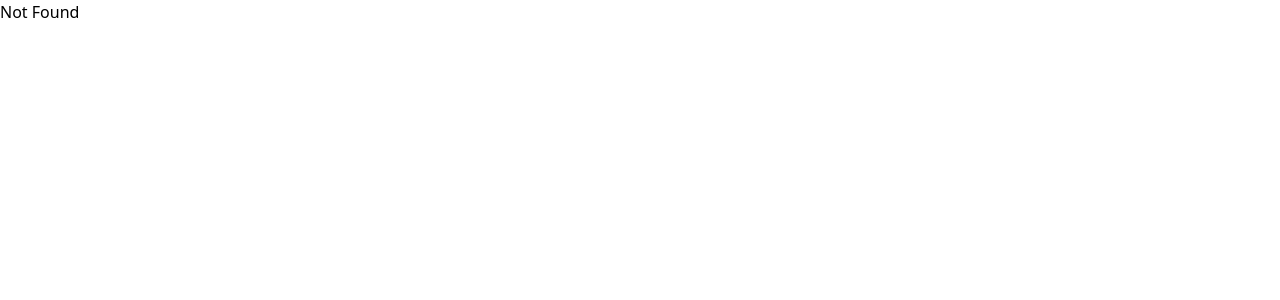
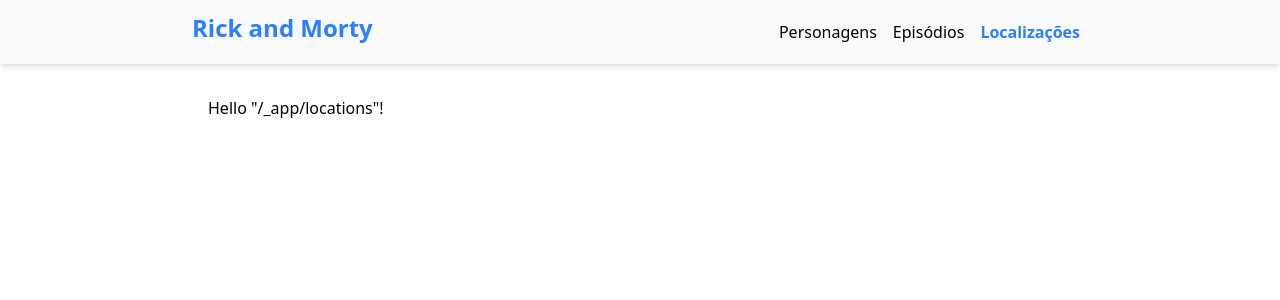
Before and after one commit to FerrGusttavo/rickmorty-vite, a React (Vite) app: page /locations in a window 1280 px wide. Shown: the top 300 px of the page. Built offline with nearby package versions, Linux system fonts and the light colour scheme.

Commit message:
feat: implement character listing with routing and API integration

```diff
--- a/src/App.tsx
+++ b/src/App.tsx
@@ -1,10 +1,25 @@
-import { createRouter, RouterProvider } from "@tanstack/react-router";
-import { routeTree } from "./routeTree.gen";
+import { QueryClient, QueryClientProvider } from '@tanstack/react-query'
+import { createRouter, RouterProvider } from '@tanstack/react-router'
+import { useState } from 'react'
+import { routeTree } from './routeTree.gen'
 
 const router = createRouter({ routeTree })
 
 export function App() {
+  const [queryClient] = useState(
+    () =>
+      new QueryClient({
+        defaultOptions: {
+          queries: {
+            staleTime: 1000 * 60 * 5, // 5 minutes
+          },
+        },
+      }),
+  )
+
   return (
-    <RouterProvider router={router} />
+    <QueryClientProvider client={queryClient}>
+      <RouterProvider router={router} />
+    </QueryClientProvider>
   )
 }
--- /dev/null
+++ b/src/components/header.tsx
@@ -0,0 +1,41 @@
+import { Link, linkOptions } from '@tanstack/react-router'
+
+const options = linkOptions([
+  {
+    to: '/',
+    label: 'Personagens',
+    activeOptions: { exact: true },
+  },
+  {
+    to: '/episodes',
+    label: 'Episódios',
+  },
+  {
+    to: '/locations',
+    label: 'Localizações',
+  },
+])
+
+export function Header() {
+  return (
+    <header className="flex items-center px-4 h-16 bg-gray-50 shadow-md mb-8">
+      <nav className="w-full max-w-4xl mx-auto flex justify-between">
+        <h1 className="text-blue-500 font-bold text-2xl">Rick and Morty</h1>
+        <div className="flex flex-wrap">
+          {options.map((option) => {
+            return (
+              <Link
+                {...option}
+                key={option.to}
+                activeProps={{ className: `font-semibold text-blue-500` }}
+                className="p-2"
+              >
+                {option.label}
+              </Link>
+            )
+          })}
+        </div>
+      </nav>
+    </header>
+  )
+}
--- /dev/null
+++ b/src/lib/axios/api.ts
@@ -0,0 +1,5 @@
+import axios from 'axios'
+
+export const api = axios.create({
+  baseURL: 'https://rickandmortyapi.com/api/',
+})
--- /dev/null
+++ b/src/pages/_app/-components/character-card.tsx
@@ -0,0 +1,35 @@
+import { Link } from '@tanstack/react-router'
+import type { Character } from '@/services/get-characters'
+
+interface CharacterCardProps {
+  character: Character
+}
+
+export function CharacterCard({ character }: CharacterCardProps) {
+  return (
+    <Link
+      to={`character/${character.id}`}
+      className="bg-gray-200 p-4 space-y-2"
+    >
+      <div>
+        <img className="rounded" src={character.image} alt={character.name} />
+      </div>
+      <div className="flex flex-col items-center">
+        <h2 className="text-center">{character.name}</h2>
+        <span className="text-sm font-light">{character.species}</span>
+      </div>
+      <div className="text-sm space-x-1 text-center">
+        <span className="text-gray-600">Status:</span>
+        <span
+          className={`font-medium ${character.status === 'Alive' ? 'text-green-500' : character.status === 'Dead' ? 'text-red-500' : 'text-black'}`}
+        >
+          {character.status}
+        </span>
+      </div>
+      <div className="flex flex-col text-sm text-center">
+        <span className="text-gray-600">Última localização:</span>
+        <span>{character.location.name}</span>
+      </div>
+    </Link>
+  )
+}
--- /dev/null
+++ b/src/pages/_app/episodes.tsx
@@ -0,0 +1,9 @@
+import { createFileRoute } from '@tanstack/react-router'
+
+export const Route = createFileRoute('/_app/episodes')({
+  component: RouteComponent,
+})
+
+function RouteComponent() {
+  return <div>Hello "/_app/episodes"!</div>
+}
--- a/src/pages/_app/index.tsx
+++ b/src/pages/_app/index.tsx
@@ -1,9 +1,28 @@
+import { useQuery } from '@tanstack/react-query'
 import { createFileRoute } from '@tanstack/react-router'
+import { getCharacters } from '@/services/get-characters'
+import { CharacterCard } from './-components/character-card'
 
 export const Route = createFileRoute('/_app/')({
-  component: Home,
+  component: RouteComponent,
 })
 
-function Home() {
-  return <div>Hello "/_app/"!</div>
+function RouteComponent() {
+  const { data: characters } = useQuery({
+    queryKey: ['characters'],
+    queryFn: getCharacters,
+  })
+
+  return (
+    <>
+      <h2 className="text-xl text-orange-500 font-semibold text-center mb-4">
+        Personagens
+      </h2>
+      <div className="w-full bg-gray-50 p-4 grid grid-cols-2 md:grid-cols-4 gap-4">
+        {characters?.results.map((character) => (
+          <CharacterCard key={character.id} character={character} />
+        ))}
+      </div>
+    </>
+  )
 }
--- /dev/null
+++ b/src/pages/_app/layout.tsx
@@ -0,0 +1,17 @@
+import { createFileRoute, Outlet } from '@tanstack/react-router'
+import { Header } from '@/components/header'
+
+export const Route = createFileRoute('/_app')({
+  component: AppLayout,
+})
+
+function AppLayout() {
+  return (
+    <>
+      <Header />
+      <div className="w-full max-w-4xl mx-auto px-4">
+        <Outlet />
+      </div>
+    </>
+  )
+}
--- /dev/null
+++ b/src/pages/_app/locations.tsx
@@ -0,0 +1,9 @@
+import { createFileRoute } from '@tanstack/react-router'
+
+export const Route = createFileRoute('/_app/locations')({
+  component: RouteComponent,
+})
+
+function RouteComponent() {
+  return <div>Hello "/_app/locations"!</div>
+}
--- a/src/routeTree.gen.ts
+++ b/src/routeTree.gen.ts
@@ -9,50 +9,111 @@
 // Additionally, you should also exclude this file from your linter and/or formatter to prevent it from being checked or modified.
 
 import { Route as rootRouteImport } from './pages/__root'
+import { Route as AppLayoutRouteImport } from './pages/_app/layout'
 import { Route as AppIndexRouteImport } from './pages/_app/index'
+import { Route as AppLocationsRouteImport } from './pages/_app/locations'
+import { Route as AppEpisodesRouteImport } from './pages/_app/episodes'
 
+const AppLayoutRoute = AppLayoutRouteImport.update({
+  id: '/_app',
+  getParentRoute: () => rootRouteImport,
+} as any)
 const AppIndexRoute = AppIndexRouteImport.update({
-  id: '/_app/',
+  id: '/',
   path: '/',
-  getParentRoute: () => rootRouteImport,
+  getParentRoute: () => AppLayoutRoute,
+} as any)
+const AppLocationsRoute = AppLocationsRouteImport.update({
+  id: '/locations',
+  path: '/locations',
+  getParentRoute: () => AppLayoutRoute,
+} as any)
+const AppEpisodesRoute = AppEpisodesRouteImport.update({
+  id: '/episodes',
+  path: '/episodes',
+  getParentRoute: () => AppLayoutRoute,
 } as any)
 
 export interface FileRoutesByFullPath {
+  '/episodes': typeof AppEpisodesRoute
+  '/locations': typeof AppLocationsRoute
   '/': typeof AppIndexRoute
 }
 export interface FileRoutesByTo {
+  '/episodes': typeof AppEpisodesRoute
+  '/locations': typeof AppLocationsRoute
   '/': typeof AppIndexRoute
 }
 export interface FileRoutesById {
   __root__: typeof rootRouteImport
+  '/_app': typeof AppLayoutRouteWithChildren
+  '/_app/episodes': typeof AppEpisodesRoute
+  '/_app/locations': typeof AppLocationsRoute
   '/_app/': typeof AppIndexRoute
 }
 export interface FileRouteTypes {
   fileRoutesByFullPath: FileRoutesByFullPath
-  fullPaths: '/'
+  fullPaths: '/episodes' | '/locations' | '/'
   fileRoutesByTo: FileRoutesByTo
-  to: '/'
-  id: '__root__' | '/_app/'
+  to: '/episodes' | '/locations' | '/'
+  id: '__root__' | '/_app' | '/_app/episodes' | '/_app/locations' | '/_app/'
   fileRoutesById: FileRoutesById
 }
 export interface RootRouteChildren {
-  AppIndexRoute: typeof AppIndexRoute
+  AppLayoutRoute: typeof AppLayoutRouteWithChildren
 }
 
 declare module '@tanstack/react-router' {
   interface FileRoutesByPath {
+    '/_app': {
+      id: '/_app'
+      path: ''
+      fullPath: ''
+      preLoaderRoute: typeof AppLayoutRouteImport
+      parentRoute: typeof rootRouteImport
+    }
     '/_app/': {
       id: '/_app/'
       path: '/'
       fullPath: '/'
       preLoaderRoute: typeof AppIndexRouteImport
-      parentRoute: typeof rootRouteImport
+      parentRoute: typeof AppLayoutRoute
+    }
+    '/_app/locations': {
+      id: '/_app/locations'
+      path: '/locations'
+      fullPath: '/locations'
+      preLoaderRoute: typeof AppLocationsRouteImport
+      parentRoute: typeof AppLayoutRoute
+    }
+    '/_app/episodes': {
+      id: '/_app/episodes'
+      path: '/episodes'
+      fullPath: '/episodes'
+      preLoaderRoute: typeof AppEpisodesRouteImport
+      parentRoute: typeof AppLayoutRoute
     }
   }
 }
 
+interface AppLayoutRouteChildren {
+  AppEpisodesRoute: typeof AppEpisodesRoute
+  AppLocationsRoute: typeof AppLocationsRoute
+  AppIndexRoute: typeof AppIndexRoute
+}
+
+const AppLayoutRouteChildren: AppLayoutRouteChildren = {
+  AppEpisodesRoute: AppEpisodesRoute,
+  AppLocationsRoute: AppLocationsRoute,
+  AppIndexRoute: AppIndexRoute,
+}
+
+const AppLayoutRouteWithChildren = AppLayoutRoute._addFileChildren(
+  AppLayoutRouteChildren,
+)
+
 const rootRouteChildren: RootRouteChildren = {
-  AppIndexRoute: AppIndexRoute,
+  AppLayoutRoute: AppLayoutRouteWithChildren,
 }
 export const routeTree = rootRouteImport
   ._addFileChildren(rootRouteChildren)
--- /dev/null
+++ b/src/services/get-characters.ts
@@ -0,0 +1,40 @@
+import { api } from '@/lib/axios/api'
+
+interface Info {
+  count: number
+  pages: number
+  next: string
+  prev: string
+}
+
+export interface Character {
+  id: number
+  name: string
+  status: string
+  species: string
+  type: string
+  gender: string
+  origin: {
+    name: string
+    url: string
+  }
+  location: {
+    name: string
+    url: string
+  }
+  image: string
+  episodes: string[]
+  url: string
+  created: string
+}
+
+interface GetCharactersResponse {
+  info: Info
+  results: Character[]
+}
+
+export async function getCharacters() {
+  const response = await api.get<GetCharactersResponse>('/character')
+
+  return response.data
+}
```
